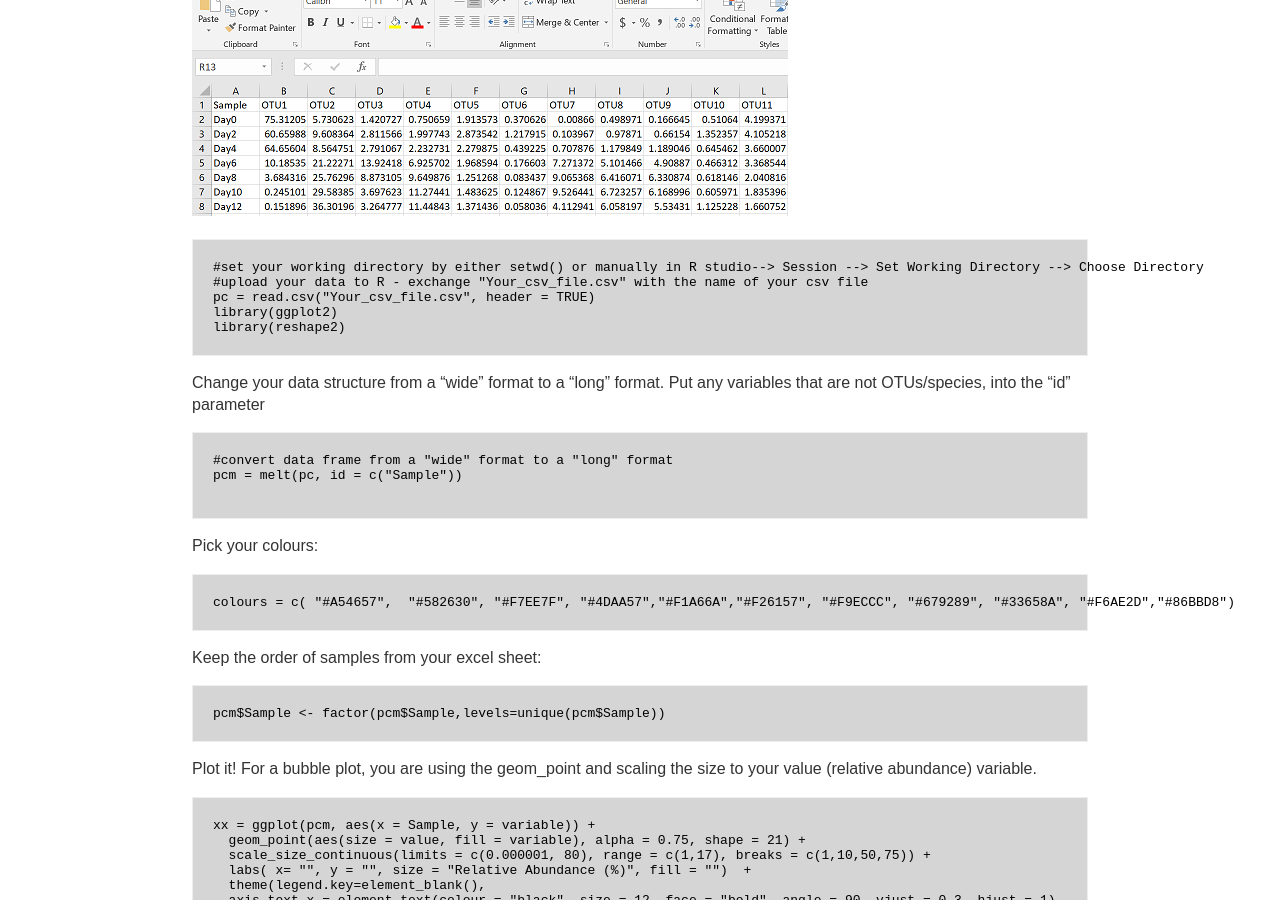
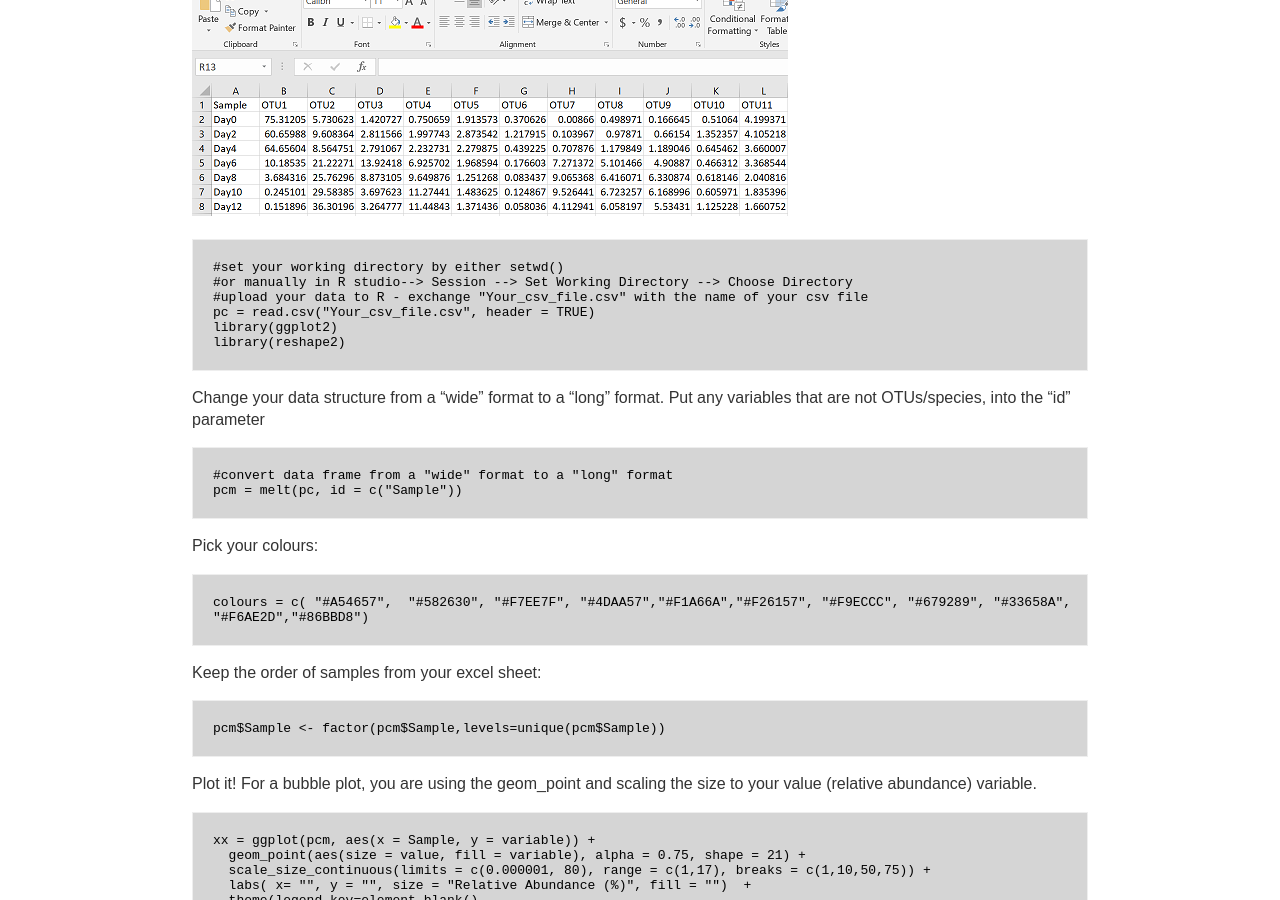
Before and after one commit to jkzorz/jkzorz.github.io, a Jekyll site: the page built from _posts/2019-06-05-Bubble-plots.md, in a window 1280 px wide and 900 px high, scrolled down 482 px. Built offline with Jekyll 4.4.1, drawn with Linux system fonts in a browser that asks for light colours.

````diff
--- a/_posts/2019-06-05-Bubble-plots.md
+++ b/_posts/2019-06-05-Bubble-plots.md
@@ -14,7 +14,8 @@ Start by setting your directory, uploading a csv file with species as columns an
 ![useful image]({{ site.url }}/assets/OTU_table_screenshot.png)
 
 ```
-#set your working directory by either setwd() or manually in R studio--> Session --> Set Working Directory --> Choose Directory
+#set your working directory by either setwd()
+#or manually in R studio--> Session --> Set Working Directory --> Choose Directory
 #upload your data to R - exchange "Your_csv_file.csv" with the name of your csv file
 pc = read.csv("Your_csv_file.csv", header = TRUE)
 library(ggplot2)
@@ -27,13 +28,13 @@ Change your data structure from a "wide" format to a "long" format. Put any vari
 ```
 #convert data frame from a "wide" format to a "long" format
 pcm = melt(pc, id = c("Sample"))
-
 ```
 
 Pick your colours:
 
 ```
-colours = c( "#A54657",  "#582630", "#F7EE7F", "#4DAA57","#F1A66A","#F26157", "#F9ECCC", "#679289", "#33658A", "#F6AE2D","#86BBD8")
+colours = c( "#A54657",  "#582630", "#F7EE7F", "#4DAA57","#F1A66A","#F26157", "#F9ECCC", "#679289", "#33658A",
+"#F6AE2D","#86BBD8")
 ```
 
 Keep the order of samples from your excel sheet:
@@ -50,7 +51,8 @@ xx = ggplot(pcm, aes(x = Sample, y = variable)) +
   theme(legend.key=element_blank(),
   axis.text.x = element_text(colour = "black", size = 12, face = "bold", angle = 90, vjust = 0.3, hjust = 1),
   axis.text.y = element_text(colour = "black", face = "bold", size = 11),
-  legend.text = element_text(size = 10, face ="bold", colour ="black"), legend.title = element_text(size = 12, face = "bold"),
+  legend.text = element_text(size = 10, face ="bold", colour ="black"),
+  legend.title = element_text(size = 12, face = "bold"),
   panel.background = element_blank(), panel.border = element_rect(colour = "black", fill = NA, size = 1.2),
   legend.position = "right") +
   scale_fill_manual(values = colours, guide = FALSE) +
@@ -100,7 +102,6 @@ You can see that I've added a column with a discrete variable called "Time", wit
  Now I will convert the "wide" format to a "long" format. This time because I have an extra variable that is not a species/OTU column, I include this name in the "id" bracket as well:
 ```
 pcm = melt(pc, id = c("Sample", "Time"))
-
 ```
 
 To keep sample order the same as the excel sheet:
````
